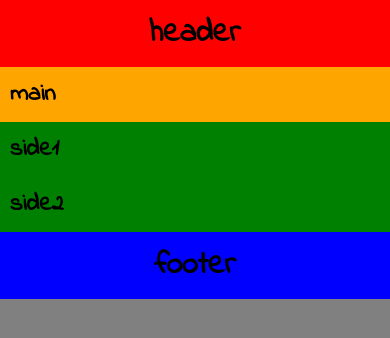
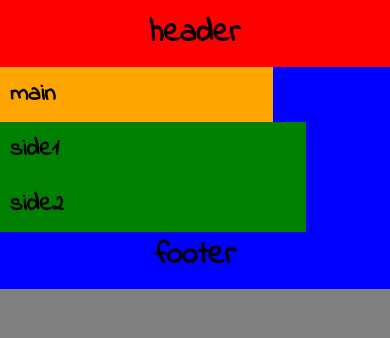
Before and after one commit to alvpia/web1-10, a plain HTML site: page index.html in a window 390 px wide. Drawn offline with Linux system fonts and the light colour scheme.

Commit message:
Create cs.css

```diff
--- a/cs.css
+++ b/cs.css
@@ -9,7 +9,7 @@ background-color:red;
 
   }}
 
-@media screen and (min-width:641px) and (max-width:980px){
+@media screen and (min-width:641px){
 aside{
   width:calc(50% - 20px);
   float:left;
@@ -23,11 +23,35 @@ aside{
 
   }
 
-@media screen and (min-width:981px){
+@media screen and (min-width:981px) and (max-width:1024px){
 body{
 background-color:blue;
   }}
 
+@media screen and (max-width:1025px){
+  #main{
+    max-width:1024px;
+    margin:auto;
+
+
+}
+  section{
+    width:calc(70% - 20px);
+    float:left;
+  }
+
+  #side{
+  width:calc(1024px - 718px);
+    float:left;
+
+  }
+#side:after{
+
+    content:"";
+    display:block;
+    clear:both;
+  }
+}
 body{
 
   background-color:gray;
```
